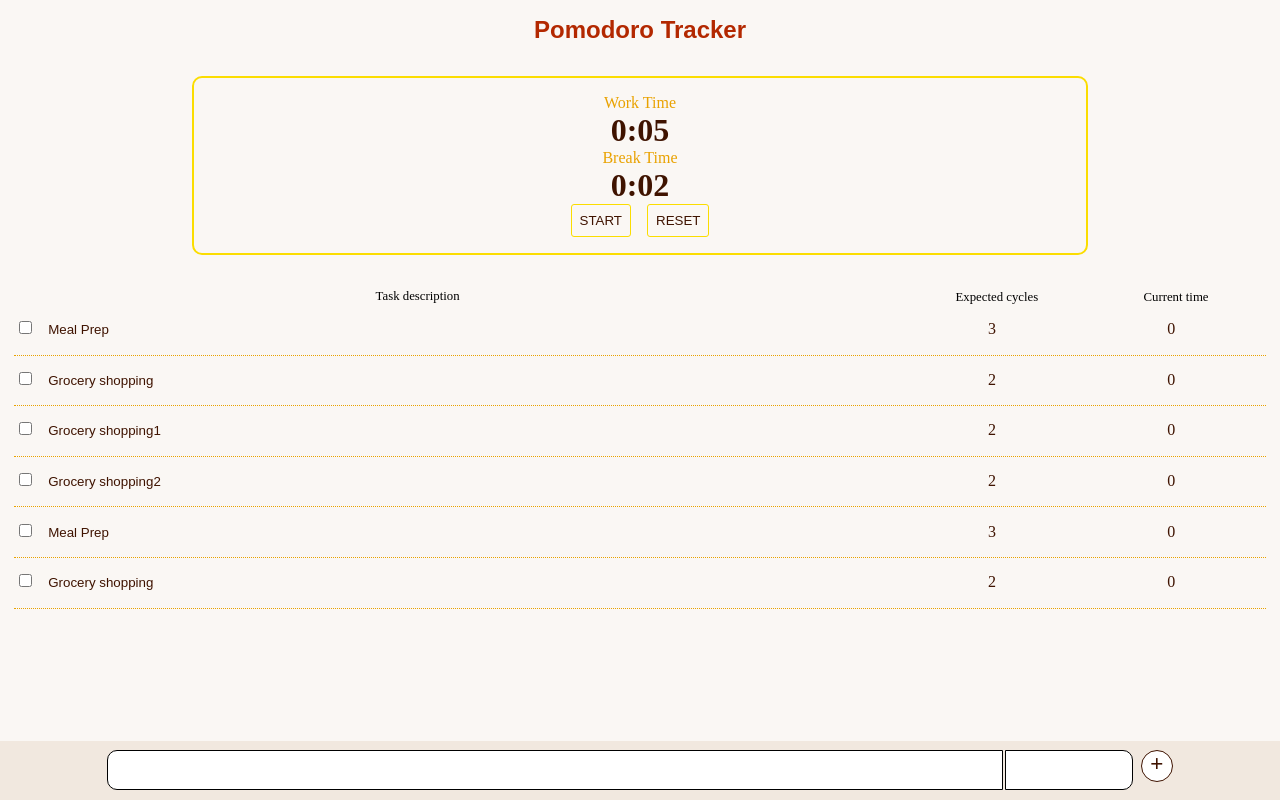
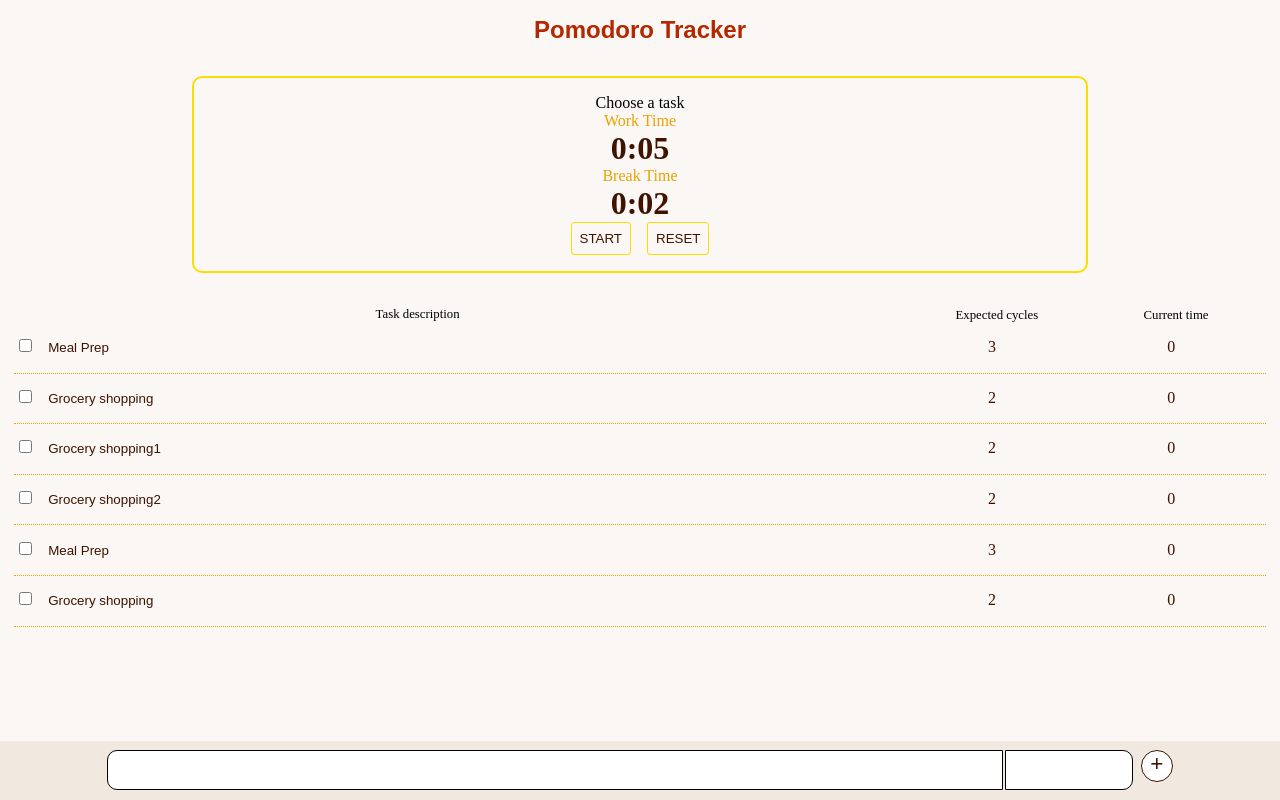
Before and after one commit to carocodingk/PomodoroTracker, a Next.js app: page / in a window 1280 px wide. Built offline with nearby package versions, Linux system fonts and the light colour scheme.

Commit message:
Added element that displays the task chosen to be completed

```diff
--- a/src/pages/index.js
+++ b/src/pages/index.js
@@ -101,6 +101,9 @@ function PomodoroTimer({taskInProgress, setCycleComplete, checkedTask}){
   return(
     <div className="yellowBox">
       <div>
+        {/* <div> */}
+        <p className="centerText">{taskInProgress.taskName}</p>
+        {/* </div> */}
         <div>
           <p className="orange centerText">Work Time</p>
           <p className="centerText brown font1">{minutesW}:{secondsW < 10? `0${secondsW}` : secondsW}</p>
@@ -221,7 +224,7 @@ function TaskCompletion({taskInProgress, setTaskInProgress, taskList, setTaskLis
         setCycleComplete(false) //removes the box asking if the task was completed
         setTaskInProgress({ //Resets task in progress to default
           key: -1,
-          taskName: ""
+          taskName: "Choose a task"
         })
       }
     })
@@ -334,7 +337,7 @@ function NewTask({taskKeys, setTaskKey, setTaskList}){
 export default function Home() {
   const [taskInProgress, setTaskInProgress] = useState({
     key: -1,
-    taskName: ""
+    taskName: "Choose a task"
   })
   const [cycleComplete, setCycleComplete] = useState(false) //state indicates when a pomodoro cycle has been completed
   const [checkedTask, setCheckedTask] = useState(false)    //state indicates if user notified if a task has been completed
```
